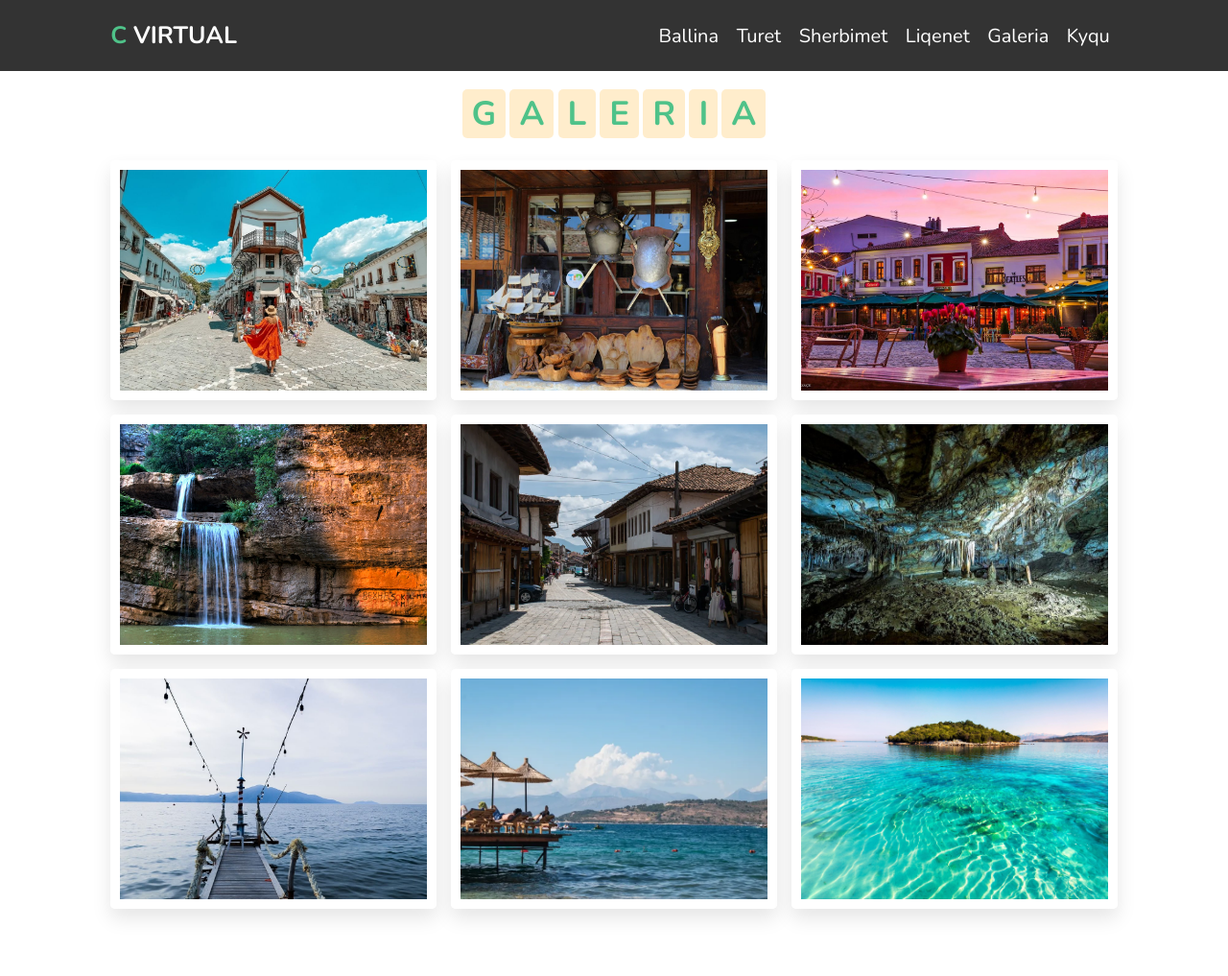
After one commit to erjonberishaa/ciceroni-virtual, a PHP site: page /galeria.html in a window 1280 px wide. The commit adds this page. Shown: the whole page at 96% size. Run offline with PHP 8.4, Linux system fonts and the light colour scheme.

Commit message:
Disa ndryshime

```diff
--- /dev/null
+++ b/galeria.html
@@ -0,0 +1,119 @@
+<!DOCTYPE html>
+<html lang="en">
+
+<head>
+    <meta charset="UTF-8">
+    <meta http-equiv="X-UA-Compatible" content="IE=edge">
+    <meta name="viewport" content="width=device-width, initial-scale=1.0">
+    <link rel="stylesheet" href="style.css">
+    <link rel="stylesheet" href="https://cdnjs.cloudflare.com/ajax/libs/font-awesome/5.15.3/css/all.min.css">
+    <title>Galeria</title>
+</head>
+
+<body>
+
+    <!-- Fillimi i Header -->
+    <header>
+        <a href="index.html" class="logo"><span>C</span> Virtual</a>
+
+        <nav class="navbar">
+            <a href="index.html">Ballina</a>
+            <a href="turet.html">Turet</a>
+            <a href="sherbimet.html">Sherbimet</a>
+            <a href="liqenet.html">Liqenet</a>
+            <a href="galeria.html">Galeria</a>
+            <a href="login.html">Kyqu</a>
+        </nav>
+    </header>
+    <!-- Mbarimi i Header -->
+
+
+    <!-- Fillimi i Galerise  -->
+    <section class="gallery" id="galeria">
+
+        <h1 class="heading">
+            <span>G</span>
+            <span>A</span>
+            <span>L</span>
+            <span>E</span>
+            <span>R</span>
+            <span>I</span>
+            <span>A</span>
+        </h1>
+
+        <div class="box-container">
+
+            <div class="box">
+                <img src="img/gjirokastra-final.jpg" alt="">
+                <div class="content">
+                    <h3>Gjirokastra</h3>
+                    <p>Shqipëri</p>
+                </div>
+            </div>
+            <div class="box">
+                <img src="img/kruja-final.jpg" alt="">
+                <div class="content">
+                    <h3>Kruja</h3>
+                    <p>Shqipëri</p>
+                </div>
+            </div>
+            <div class="box">
+                <img src="img/korce.jpg" alt="">
+                <div class="content">
+                    <h3>Korça</h3>
+                    <p>Shqipëri</p>
+                </div>
+            </div>
+            <div class="box">
+                <img src="img/mirusha.jpg" alt="">
+                <div class="content">
+                    <h3>Mirusha</h3>
+                    <p>Kosovë</p>
+                </div>
+            </div>
+            <div class="box">
+                <img src="img/gjakova.png" alt="">
+                <div class="content">
+                    <h3>Gjakova</h3>
+                    <p>Kosovë</p>
+                </div>
+            </div>
+            <div class="box">
+                <img src="img/gadime.jpg" alt="">
+                <div class="content">
+                    <h3>Shpella e Gadimes</h3>
+                    <p>Kosovë</p>
+                </div>
+            </div>
+            <div class="box">
+                <img src="img/Vlora.jpg" alt="">
+                <div class="content">
+                    <h3>Vlora</h3>
+                    <p>Shqipëri</p>
+                </div>
+            </div>
+            <div class="box">
+                <img src="img/saranda.png" alt="">
+                <div class="content">
+                    <h3>Saranda</h3>
+                    <p>Shqipëri</p>
+                </div>
+            </div>
+            <div class="box">
+                <img src="img/ksamil.jpg" alt="">
+                <div class="content">
+                    <h3>Ksamil</h3>
+                    <p>Shqipëri</p>
+                </div>
+            </div>
+
+        </div>
+
+    </section>
+    <!-- Fundi i galerise -->
+
+
+
+
+</body>
+</html>
--- a/includes/config.php
+++ b/includes/config.php
@@ -1,4 +1,5 @@
 <?php
+
 
 $conn = mysqli_connect('localhost','root','','user_db');
 
--- a/register_form.php
+++ b/register_form.php
@@ -29,7 +29,6 @@ if(isset($_POST['submit'])){
          header('location:login_form.php');
       }
    }
-
 };
 
 ?>
```
